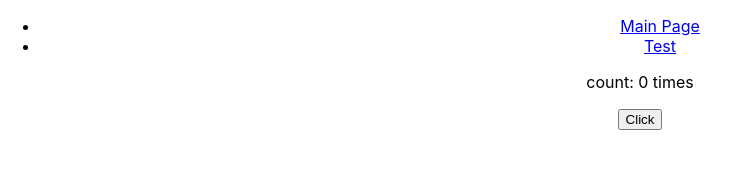
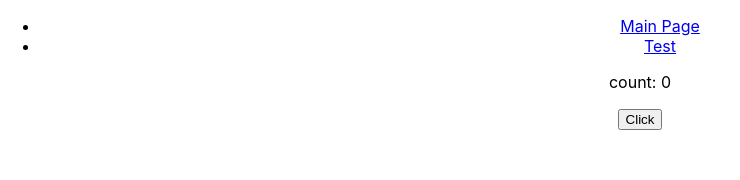
Before and after one commit to vtulonen/bass-app, a React (Create React App) app: page /test in a window 1280 px wide. Shown: the top 180 px of the page, without its empty margins (0-740 px from the left). Built offline with nearby package versions, Linux system fonts and the light colour scheme.

Commit message:
trying out redux

```diff
--- a/package.json
+++ b/package.json
@@ -11,6 +11,7 @@
     "react-redux": "^7.2.2",
     "react-router-dom": "^5.2.0",
     "react-scripts": "4.0.0",
+    "redux": "^4.0.5",
     "web-vitals": "^0.2.4"
   },
   "scripts": {
--- a/src/App.js
+++ b/src/App.js
@@ -1,7 +1,8 @@
 import React from "react";
 import './App.css';
-import { Test } from "./Components/Test"
+import TestComponent from "./Components/Test"
 import {BrowserRouter, Route, Switch, Link} from 'react-router-dom';
+import {connect} from 'react-redux';
 
 export class App extends React.Component {
   render() {
@@ -27,7 +28,7 @@ export class App extends React.Component {
                 </div>
               </Route>
               <Route path="/test" component={
-                Test
+                TestComponent
               } />
 
             </Switch>
--- a/src/Components/Test.js
+++ b/src/Components/Test.js
@@ -1,22 +1,18 @@
 import React from "react";
+import {useSelector, useDispatch} from 'react-redux';
+import {increment} from '../Redux/actions';
+
+function TestComponent (){
+  const counter  = useSelector(state => state.counter);
 
 
-export class Test extends React.Component {
-  constructor(props) {
-    super(props);
-    this.state = {
-      count: 0
-    };
-  }
+  const dispatch = useDispatch();
+ return (
+   <div>
+     <p>count: {counter}</p>
+     <button onClick={() => dispatch(increment(5))}>Click</button>
+   </div>
+ );
+};
 
-  render() {
-    return (
-      <div>
-        <p>count: {this.state.count} times</p>
-        <button onClick={() => this.setState({ count: this.state.count + 1 })}>
-          Click
-        </button>
-      </div>
-    );
-  }
-}
+export default TestComponent;
--- /dev/null
+++ b/src/Redux/actions/index.js
@@ -0,0 +1,6 @@
+export const increment = (num) => {
+  return {
+    type: 'INCREMENT',
+    payload: num
+  };
+};
--- /dev/null
+++ b/src/Redux/reducers/counter.js
@@ -0,0 +1,10 @@
+const counterReducer = (state = 0, action) => {
+  switch (action.type) {
+    case "INCREMENT":
+      return state + action.payload;
+    default:
+      return state;
+  }
+}
+
+export default counterReducer;
--- /dev/null
+++ b/src/Redux/reducers/index.js
@@ -0,0 +1,8 @@
+import counterReducer from './counter';
+import {combineReducers} from 'redux';
+
+const allReducers = combineReducers({
+  counter: counterReducer
+})
+
+export default allReducers;
--- a/src/index.js
+++ b/src/index.js
@@ -3,14 +3,36 @@ import ReactDOM from 'react-dom';
 
 import './index.css';
 import {App} from './App';
+import reportWebVitals from './reportWebVitals';
 
-import reportWebVitals from './reportWebVitals';
+import allReducers from './Redux/reducers'
+import {createStore} from 'redux';
+import {Provider} from 'react-redux';
+
+const store = createStore(
+  allReducers,
+  window.__REDUX_DEVTOOLS_EXTENSION__ && window.__REDUX_DEVTOOLS_EXTENSION__()
+);
+
+//STORE
+
+
+//ACTION (increment)
+const increment = () => {
+  return {
+    type: 'INCREMENT'
+  }
+}
+
+//DISPATCH
+//store.dispatch(increment());
+
 
 
 ReactDOM.render(
-  <React.StrictMode>
+  <Provider store={store}>
     <App/>
-  </React.StrictMode>,
+  </Provider>,
   document.getElementById('root')
 );
 
```
Also changed, not shown: 1 other file (tests, documents, lock files or other folders).
